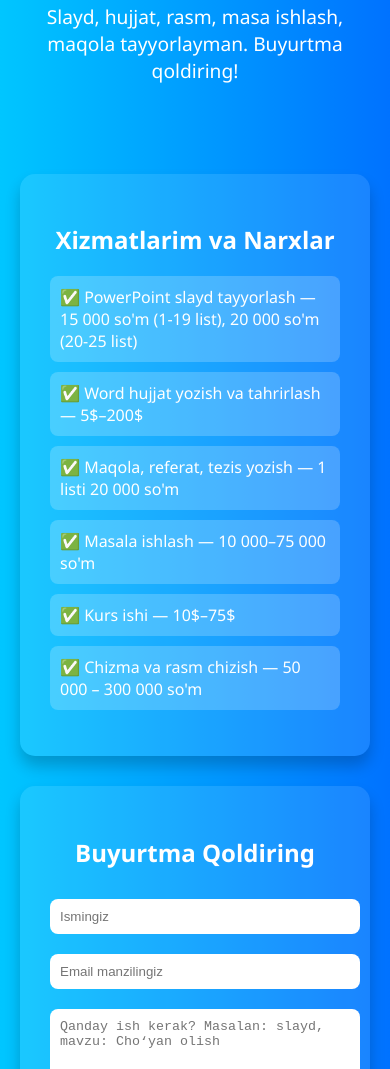
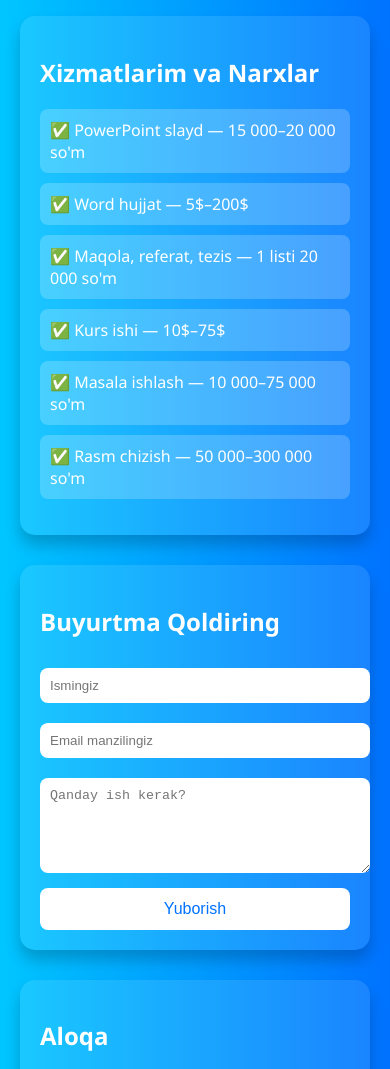
Before and after one commit to King-Dil/buyurtma-sayti1, a plain HTML site: page index.html in a window 390 px wide. Shown: the part 293-1362 px from the top of the page. Drawn offline with Linux system fonts and the light colour scheme.

Commit message:
Add files via upload

```diff
--- a/index.html
+++ b/index.html
@@ -4,92 +4,25 @@
   <meta charset="UTF-8">
   <meta name="viewport" content="width=device-width, initial-scale=1.0">
   <title>Buyurtma Sayti</title>
-  <style>
-    body {
-      margin: 0;
-      font-family: 'Segoe UI', sans-serif;
-      background: linear-gradient(to right, #00c6ff, #0072ff);
-      color: #fff;
-    }
-    header {
-      text-align: center;
-      padding: 50px 20px;
-    }
-    header h1 {
-      font-size: 3em;
-      margin-bottom: 10px;
-    }
-    header p {
-      font-size: 1.2em;
-    }
-    .container {
-      max-width: 800px;
-      margin: auto;
-      padding: 20px;
-    }
-    .card {
-      background: rgba(255,255,255,0.1);
-      padding: 30px;
-      border-radius: 15px;
-      margin-bottom: 30px;
-      box-shadow: 0 10px 15px rgba(0,0,0,0.2);
-    }
-    h2 {
-      text-align: center;
-      margin-bottom: 20px;
-    }
-    ul {
-      list-style: none;
-      padding: 0;
-    }
-    ul li {
-      background: rgba(255,255,255,0.2);
-      margin: 10px 0;
-      padding: 10px;
-      border-radius: 8px;
-    }
-    form input, form textarea {
-      width: 100%;
-      padding: 10px;
-      margin: 10px 0;
-      border: none;
-      border-radius: 8px;
-    }
-    form button {
-      background: #fff;
-      color: #0072ff;
-      border: none;
-      padding: 12px 20px;
-      font-size: 1em;
-      border-radius: 8px;
-      cursor: pointer;
-    }
-    footer {
-      text-align: center;
-      padding: 30px;
-      font-size: 0.9em;
-      background: rgba(0,0,0,0.2);
-    }
-    a { color: white; }
-  </style>
+  <link rel="icon" type="image/x-icon" href="favicon.ico">
+  <link rel="stylesheet" href="style.css">
 </head>
 <body>
-
   <header>
     <h1>Xizmatlar Buyurtma Sayti</h1>
-    <p>Slayd, hujjat, rasm, masa ishlash, maqola tayyorlayman. Buyurtma qoldiring!</p>
+    <p>Slayd, hujjat, rasm, masala ishlash, maqola tayyorlayman. Buyurtma qoldiring!</p>
   </header>
 
   <div class="container">
     <div class="card">
       <h2>Xizmatlarim va Narxlar</h2>
       <ul>
-        <li>✅ PowerPoint slayd tayyorlash — 15 000 so'm (1-19 list), 20 000 so'm (20-25 list)</li>
-        <li>✅ Word hujjat yozish va tahrirlash — 5$–200$</li>
-        <li>✅ Maqola, referat, tezis yozish — 1 listi 20 000 so'm</li>
+        <li>✅ PowerPoint slayd — 15 000–20 000 so'm</li>
+        <li>✅ Word hujjat — 5$–200$</li>
+        <li>✅ Maqola, referat, tezis — 1 listi 20 000 so'm</li>
+        <li>✅ Kurs ishi — 10$–75$</li>
         <li>✅ Masala ishlash — 10 000–75 000 so'm</li>
-        <li>✅ Kurs ishi — 10$–75$</li>
-        <li>✅ Chizma va rasm chizish — 50 000 – 300 000 so'm</li>
+        <li>✅ Rasm chizish — 50 000–300 000 so'm</li>
       </ul>
     </div>
 
@@ -98,7 +31,7 @@
       <form action="mailto:king1wolf1007@gmail.com" method="POST" enctype="text/plain">
         <input type="text" name="Ism" placeholder="Ismingiz" required>
         <input type="email" name="Email" placeholder="Email manzilingiz" required>
-        <textarea name="Buyurtma" rows="5" placeholder="Qanday ish kerak? Masalan: slayd, mavzu: Cho‘yan olish" required></textarea>
+        <textarea name="Buyurtma" rows="5" placeholder="Qanday ish kerak?" required></textarea>
         <button type="submit">Yuborish</button>
       </form>
     </div>
@@ -106,7 +39,7 @@
     <div class="card">
       <h2>Aloqa</h2>
       <p>📧 Email: king1wolf1007@gmail.com</p>
-      <p>📱 Telegram: <a href="https://t.me/Buyurtma_xizmat1">@Buyurtma_xizmati</a></p>
+      <p>📱 Telegram: <a href="https://t.me/Dilshodbek_1305">@Dilshodbek_1305</a></p>
     </div>
   </div>
 
@@ -118,8 +51,6 @@
       const vaqt = now.toLocaleTimeString('uz-UZ');
       document.getElementById('visitTime').textContent = sana + ' ' + vaqt;
     </script>
-
   </footer>
-
 </body>
 </html>
--- /dev/null
+++ b/style.css
@@ -0,0 +1,61 @@
+body {
+  margin: 0;
+  font-family: 'Segoe UI', sans-serif;
+  background: linear-gradient(to right, #00c6ff, #0072ff);
+  color: #fff;
+}
+header {
+  text-align: center;
+  padding: 50px 20px;
+}
+.container {
+  max-width: 800px;
+  margin: auto;
+  padding: 20px;
+}
+.card {
+  background: rgba(255,255,255,0.1);
+  padding: 30px;
+  border-radius: 15px;
+  margin-bottom: 30px;
+  box-shadow: 0 10px 15px rgba(0,0,0,0.2);
+}
+ul {
+  list-style: none;
+  padding: 0;
+}
+ul li {
+  background: rgba(255,255,255,0.2);
+  margin: 10px 0;
+  padding: 10px;
+  border-radius: 8px;
+}
+form input, form textarea {
+  width: 100%;
+  padding: 10px;
+  margin: 10px 0;
+  border: none;
+  border-radius: 8px;
+}
+form button {
+  background: #fff;
+  color: #0072ff;
+  border: none;
+  padding: 12px 20px;
+  font-size: 1em;
+  border-radius: 8px;
+  cursor: pointer;
+}
+footer {
+  text-align: center;
+  padding: 30px;
+  font-size: 0.9em;
+  background: rgba(0,0,0,0.2);
+}
+a { color: white; }
+
+@media screen and (max-width: 600px) {
+  header h1 { font-size: 2em; }
+  .card { padding: 20px; }
+  form button { width: 100%; }
+}
```
Also changed, not shown: favicon.ico (added).
